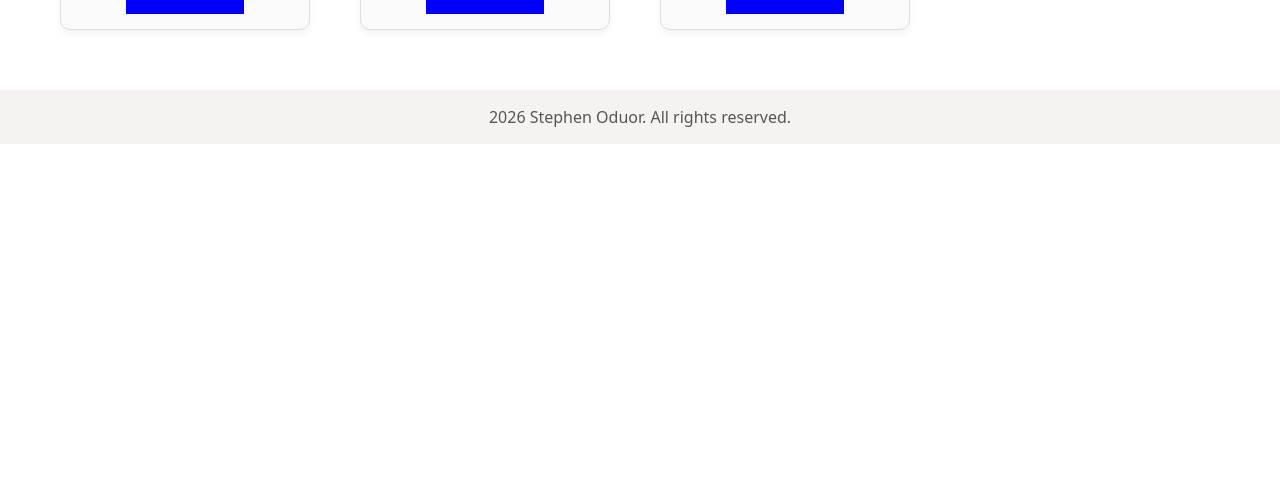
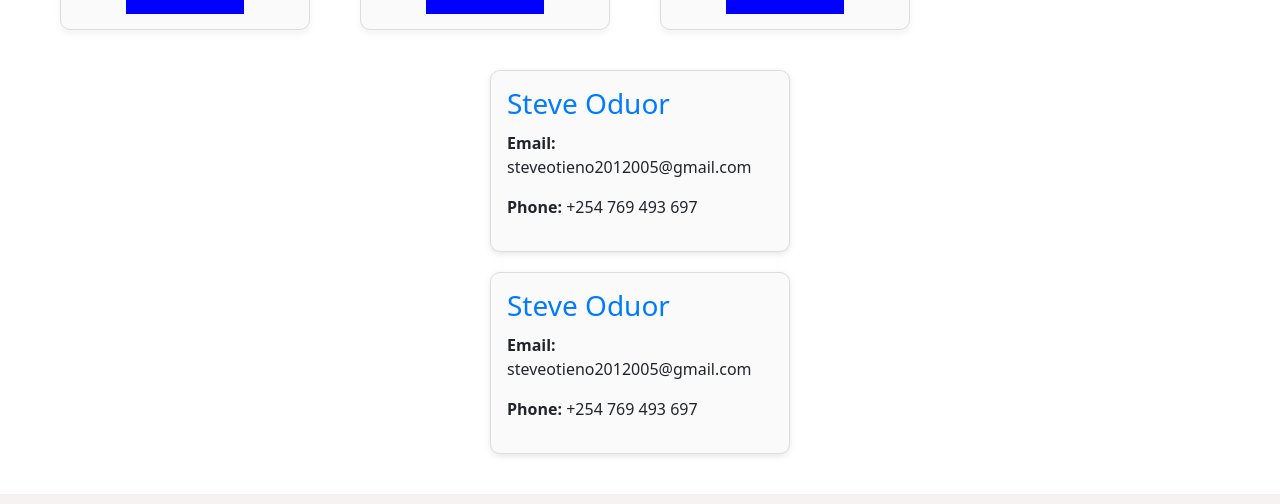
Before and after one commit to Pinyotimo/React_Basics, a React (Vite) app: page / in a window 1280 px wide. Shown: the part 2978-3482 px from the top of the page. Before the commit the page ends 3122 px from the top, so only its background shows below. Built offline with nearby package versions, Linux system fonts and the light colour scheme.

Commit message:
Added UserCard

```diff
--- a/src/App.tsx
+++ b/src/App.tsx
@@ -8,9 +8,10 @@ import Navbar from "./components/Navbar";
 import Footer from "./components/Footer";
 import ProductCard from "./components/ProductCard";
 import About from "./components/About";
-import DateTimeDisplay from "./components/DateTimeDisplay.jsx"
+import DateTimeDisplay from "./components/DateTimeDisplay.jsx";
 import Counter from "./components/Counter";
 import LoginStatus from "./components/LoginStatus";
+import UserCard from "./components/UserCard";
 
 function App() {
   return (
@@ -103,6 +104,18 @@ function App() {
         />
       </div>
 
+      <UserCard
+            username="Steve Oduor"
+            email="steveotieno2012005@gmail.com"
+            phone="+254 769 493 697"
+      />
+
+      <UserCard
+            username="Steve Oduor"
+            email="steveotieno2012005@gmail.com"
+            phone="+254 769 493 697"
+      />
+
       <Footer />
     </div>
   );
--- /dev/null
+++ b/src/components/UserCard.jsx
@@ -0,0 +1,28 @@
+{/*Create a UserCard component using props:
+Username
+Email
+Phone number */}
+
+import React from "react";
+
+function UserCard({ username, email, phone }) {
+  return (
+    <div
+      style={{
+        border: "1px solid #ddd",
+        borderRadius: "10px",
+        padding: "16px",
+        maxWidth: "300px",
+        margin: "20px auto",
+        boxShadow: "0 2px 6px rgba(0,0,0,0.1)",
+        backgroundColor: "#fafafa",
+      }}
+    >
+      <h3 style={{ marginBottom: "10px", color: "#007bff" }}>{username}</h3>
+      <p><strong>Email:</strong> {email}</p>
+      <p><strong>Phone:</strong> {phone}</p>
+    </div>
+  );
+}
+
+export default UserCard;
```
